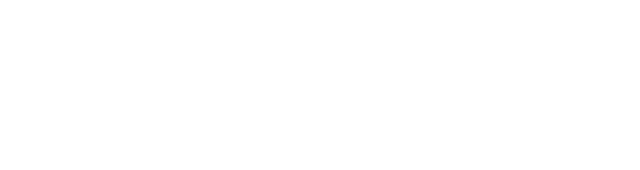
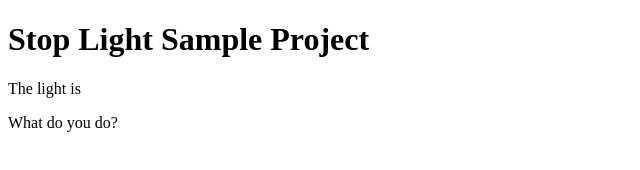
Before and after one commit to StevenVallarsa/stopLightProject, a plain HTML site: page index.html in a window 1280 px wide. Shown: the whole page, without its empty margins (0-640 px from the left). Drawn offline with Linux system fonts and the light colour scheme.

Commit message:
add files

```diff
--- a/index.html
+++ b/index.html
@@ -8,7 +8,14 @@
 </head>
 
 <body>
+  <header>
+    <h1>Stop Light Sample Project</h1>
+  </header>
+  <main>
+    <p>The light is <span id="light"></span></p>
+    <p>What do you do?</p>
 
+  </main>
 </body>
 
 </html>
--- a/stopLight.js
+++ b/stopLight.js
@@ -0,0 +1 @@
+class Play {}
```
